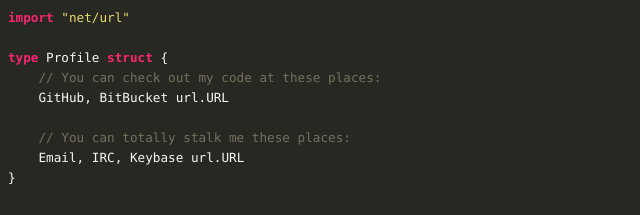
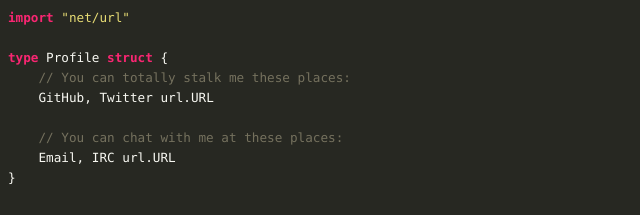
Before and after one commit to jzelinskie/jzelinskie.github.com, a plain HTML site: page index.html in a window 1280 px wide. Shown: the part 125-340 px from the top of the page, without its empty margins (0-640 px from the left). Drawn offline with Linux system fonts and the light colour scheme.

Commit message:
change links

```diff
--- a/index.html
+++ b/index.html
@@ -56,11 +56,11 @@
 <span class=keyword>import</span> <span class=string>"net/url"</span>
 
 <span class=keyword>type</span> Profile <span class=keyword>struct</span> {
-    <span class=comment>// You can check out my code at these places:</span>
-    <a href=https://github.com/jzelinskie>GitHub</a>, <a href=https://bitbucket.org/jzelinskie>BitBucket</a> url.URL
+    <span class=comment>// You can totally stalk me these places:</span>
+    <a href=https://github.com/jzelinskie>GitHub</a>, <a href="https://twitter.com/jimmyzelinskie">Twitter</a> url.URL
 
-    <span class=comment>// You can totally stalk me these places:</span>
-    <a href=mailto:jimmyzelinskie@gmail.com>Email</a>, <a href=irc://irc.freenode.net/jzelinskie>IRC</a>, <a href=https://keybase.io/jzelinskie>Keybase</a> url.URL
+    <span class=comment>// You can chat with me at these places:</span>
+    <a href=mailto:jimmyzelinskie+website@gmail.com>Email</a>, <a href=irc://irc.freenode.net/jzelinskie>IRC</a> url.URL
 }
     </pre>
   </body>
```
